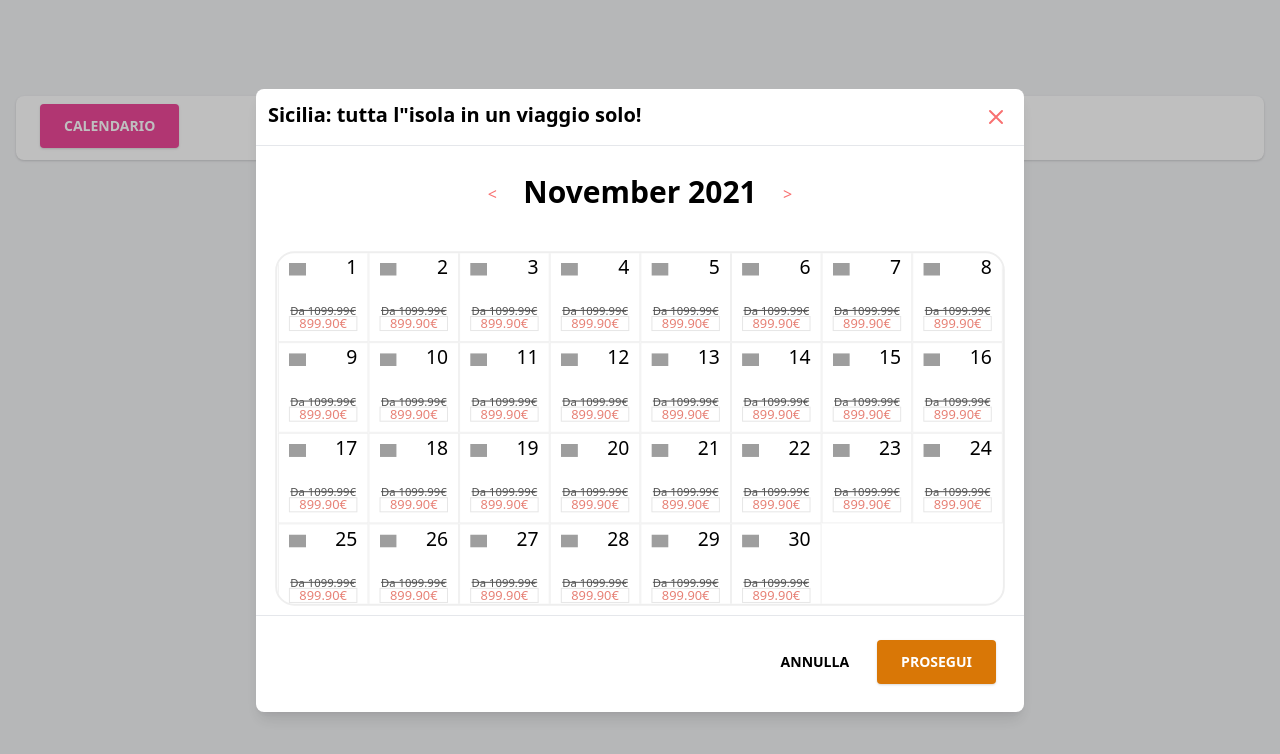
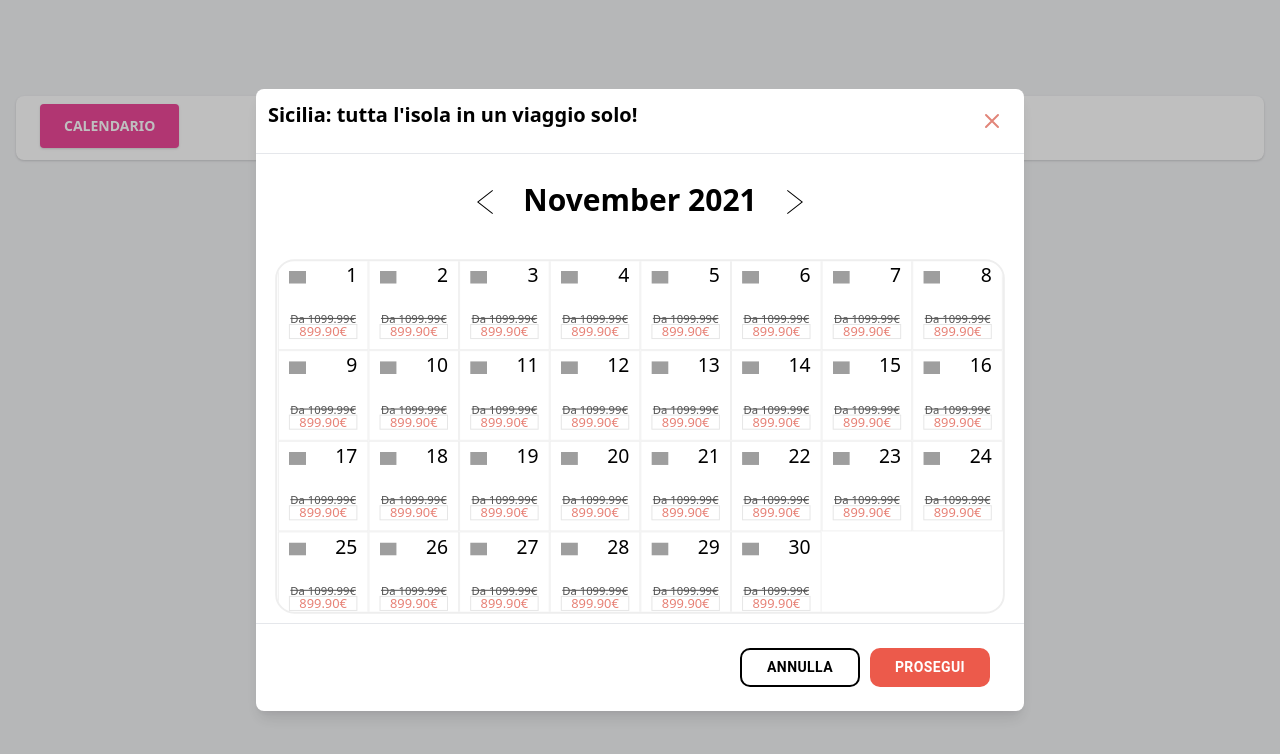
Before and after one commit to lucaperullo/widgets, a Next.js app: page / in a window 1280 px wide. Both pictures are taken after a click on the button "CALENDARIO". Shown: the top 754 px of the page. Built offline with nearby package versions, Linux system fonts and the light colour scheme; grey boxes are pictures that could not be loaded.

Commit message:
fix: added primple

```diff
--- a/src/pages/index.tsx
+++ b/src/pages/index.tsx
@@ -1,9 +1,7 @@
-import Head from 'next/head';
-import Image from 'next/image';
-
 import styles from '@/styles/Home.module.css';
-import { useEffect, useState } from 'react';
-
+import { Button, IconButton } from '@mui/material';
+import React, { useState } from 'react';
+import { useDispatch, useSelector } from 'react-redux';
 export default function Home() {
   const [today, setToday] = useState(new Date());
   const [showModal, setShowModal] = useState(false);
@@ -24,14 +22,6 @@ export default function Home() {
     setYearString(today.getFullYear());
   };
 
-  const selectDay = (day: number) => {
-    setToday(new Date(today.setDate(day)));
-  };
-
-  const selectYear = (year: number) => {
-    setToday(new Date(today.setFullYear(year)));
-  };
-
   const getDaysInMonth = (month: any, year: any) =>
     new Array(31)
       .fill(``)
@@ -49,12 +39,13 @@ export default function Home() {
                 {/*header*/}
                 <div className="flex items-start justify-between p-3 border-b border-solid border-blueGray-200 rounded-t">
                   <h2 className="font-bold text-xl">
-                    Sicilia: tutta l&quot;isola in un viaggio solo!
+                    Sicilia: tutta l&apos;isola in un viaggio solo!
                   </h2>
-                  <button
+                  <IconButton
+                    style={{ color: `#e28579` }}
+                    className="rounded-md"
                     onClick={() => setShowModal(false)}
-                    type="button"
-                    className="bg-white rounded-md p-1 inline-flex items-center justify-center text-red-400 hover:text-red-500 hover:bg-gray-100 focus:outline-none focus:text-yellow-500"
+                    aria-label="close"
                   >
                     <span className="sr-only">Close menu</span>
 
@@ -73,36 +64,48 @@ export default function Home() {
                         d="M6 18L18 6M6 6l12 12"
                       />
                     </svg>
-                  </button>
+                  </IconButton>
                 </div>
                 {/*body*/}
                 <div className="flex justify-center w-100 py-7 align-center">
-                  <button
+                  <IconButton
+                    style={{ fontSize: `12px` }}
                     onClick={() => prevMonth()}
-                    type="button"
-                    className="bg-white rounded-md p-2 inline-flex items-center justify-center text-red-400 hover:text-gray-500 hover:bg-gray-100 focus:outline-none focus:ring-2 focus:ring-inset focus:ring-indigo-500"
                   >
-                    {`<`}
-                  </button>
+                    <svg
+                      width="24"
+                      height="24"
+                      xmlns="http://www.w3.org/2000/svg"
+                      fillRule="evenodd"
+                      clipRule="evenodd"
+                    >
+                      <path d="M20 .755l-14.374 11.245 14.374 11.219-.619.781-15.381-12 15.391-12 .609.755z" />
+                    </svg>
+                  </IconButton>
                   <h3
                     style={{ minWidth: `270px` }}
-                    className="text-3xl font-semibold align-center text-center"
+                    className="text-3xl font-bold align-center text-center"
                   >
                     {monthString.charAt(0).toUpperCase() +
                       monthString.slice(1) +
                       ` ` +
                       yearString}
                   </h3>
-                  <button
-                    onClick={() => nextMonth()}
-                    type="button"
-                    className="bg-white rounded-md p-2 inline-flex items-center justify-center text-red-400 hover:text-gray-500 hover:bg-gray-100 focus:outline-none focus:ring-2 focus:ring-inset focus:ring-indigo-500"
-                  >
-                    {`>`}
-                  </button>
+
+                  <IconButton onClick={() => nextMonth()}>
+                    <svg
+                      width="24"
+                      height="24"
+                      xmlns="http://www.w3.org/2000/svg"
+                      fillRule="evenodd"
+                      clipRule="evenodd"
+                    >
+                      <path d="M4 .755l14.374 11.245-14.374 11.219.619.781 15.381-12-15.391-12-.609.755z" />
+                    </svg>
+                  </IconButton>
                 </div>
                 <div className="days-container">
-                  <div className="days flex flex-wrap">
+                  <div className="days flex flex-wrap ">
                     {getDaysInMonth(
                       today.getMonth() + 1,
                       today.getFullYear(),
@@ -136,20 +139,36 @@ export default function Home() {
                 </div>
                 {/*footer*/}
                 <div className="flex items-center justify-end p-6 border-t border-solid border-blueGray-200 rounded-b">
-                  <button
-                    className="text-grey-900 background-transparent border-grey-900 font-bold uppercase px-6 py-2 text-sm outline rounded focus:outline-none mr-1 mb-1 ease-linear transition-all duration-150"
-                    type="button"
+                  <Button
+                    style={{
+                      fontWeight: 600,
+                      color: `#000`,
+                      borderColor: `#000`,
+                      border: `2px solid #000`,
+                      marginRight: `10px`,
+                      borderRadius: `10px`,
+                      padding: `5px`,
+                      width: `120px`,
+                    }}
                     onClick={() => setShowModal(false)}
+                    variant="outlined"
                   >
                     Annulla
-                  </button>
-                  <button
-                    className="bg-yellow-600 text-white active:bg-emerald-600 font-bold uppercase text-sm px-6 py-3 rounded shadow hover:shadow-lg outline-none focus:outline-none mr-1 mb-1 ease-linear transition-all duration-150"
-                    type="button"
+                  </Button>
+                  <Button
+                    style={{
+                      fontWeight: 600,
+                      color: `#fff`,
+                      backgroundColor: `#ec5a4b`,
+                      marginRight: `10px`,
+                      borderRadius: `10px`,
+                      padding: `7px`,
+                      width: `120px`,
+                    }}
                     onClick={() => setShowModal(false)}
                   >
                     Prosegui
-                  </button>
+                  </Button>
                 </div>
               </div>
             </div>
```
